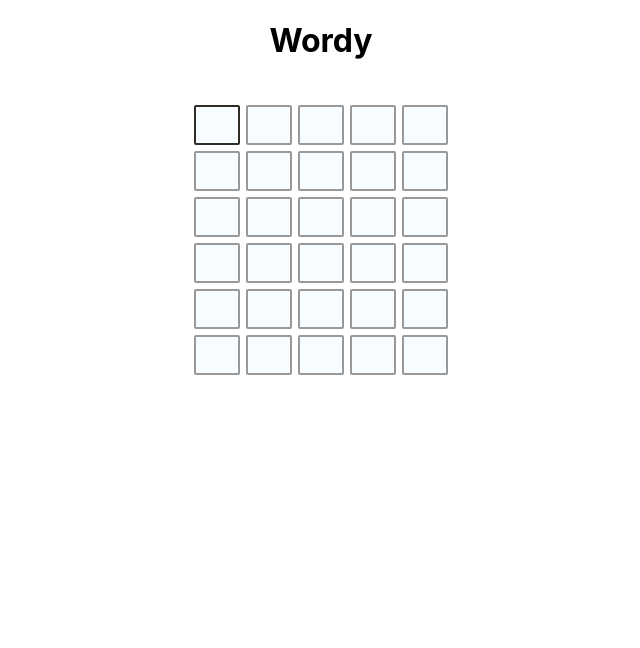
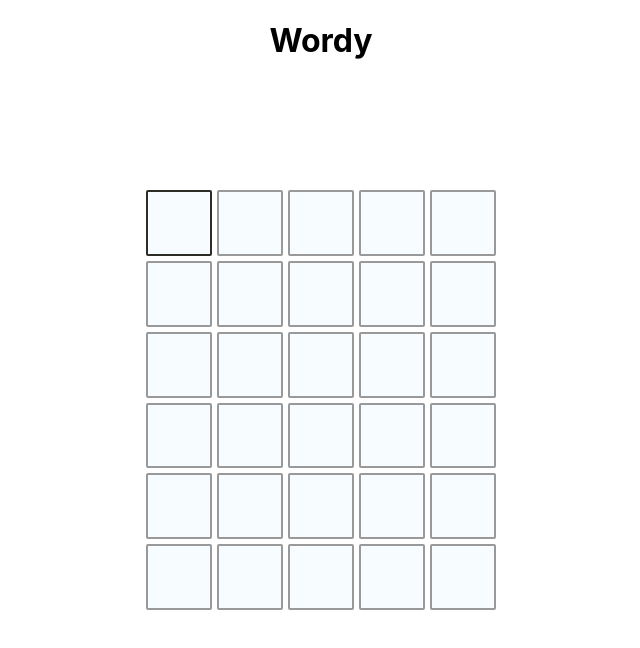
Before and after one commit to bAmrish/Wordy, a React (Create React App) app: page / in a window 1280 px wide. Shown: the top 648 px of the page, without its empty margins (319-959 px from the left). Built offline with nearby package versions, Linux system fonts and the light colour scheme.

Commit message:
Reformatted the code and added message

```diff
--- a/src/App.module.css
+++ b/src/App.module.css
@@ -1,10 +1,15 @@
 .app {
-  min-width: 340px;
+  min-width: 240px;
   max-width: 640px;
-  width: 70vw;
   margin: 0 auto;
+  height: 100vh;
 }
 
 .app-header {
-  text-align: center;
+  position: fixed;
+  top: 0;
+  left: 0;
+  display: inline-flex;
+  justify-content: space-around;
+  width: 100%;
 }
--- a/src/game/Game.jsx
+++ b/src/game/Game.jsx
@@ -3,6 +3,7 @@ import { useEffect, useState } from "react";
 import words from "../assets/words/word-list.json";
 import dictionary from "../assets/words/word-list-comprehensive.json";
 import Board from "./board/Board";
+import Message from "./message/Message";
 
 const initRows = () => {
   const initTiles = () => {
@@ -39,6 +40,7 @@ const getNewWord = () => {
 const word = getNewWord().toUpperCase();
 
 const Game = () => {
+  const [message, setMessage] = useState(null);
   const [answer] = useState(word);
   const [rows, setRows] = useState(initRows());
 
@@ -92,6 +94,7 @@ const Game = () => {
   };
 
   const checkAnswer = () => {
+    setMessage(null);
     const updatedRows = [...rows];
     const currentRowIndex = updatedRows.findIndex(
       (row) => row.status === "CURRENT"
@@ -103,11 +106,13 @@ const Game = () => {
       .join("")
       .toUpperCase();
     if (guess.length !== currentRow.tiles.length) {
+      setMessage({ type: "warn", text: "Need all 5 letters of the word." });
       console.warn("incomplete answer", guess);
       return;
     }
 
     if (dictionary.indexOf(guess.toLowerCase()) === -1) {
+      setMessage({ type: "warn", text: `${guess} is not in dictionary.` });
       console.warn(`${guess} is not in dictionary!`);
       return;
     }
@@ -125,7 +130,7 @@ const Game = () => {
     }
 
     if (guess === answer) {
-      console.info("game won!");
+      setMessage({ type: "success", text: "You Guessed it!" });
       currentRow.status = "EVALUATED";
       for (let i = currentRowIndex + 1; i < updatedRows.length; i++) {
         const row = updatedRows[i];
@@ -133,7 +138,8 @@ const Game = () => {
         row.tiles.forEach((tile) => (tile.status = "DISABLED"));
       }
     } else if (currentRowIndex === updatedRows.length - 1) {
-      console.warn(`game lost! the word was ${answer}`);
+      setMessage({ type: "error", text: `The word was ${answer}` });
+      console.warn(`😞 game lost! the word was ${answer}`);
     } else {
       currentRow.status = "EVALUATED";
       const nextRow = updatedRows[currentRowIndex + 1];
@@ -171,7 +177,10 @@ const Game = () => {
 
   return (
     <div className={classes.game}>
-      <Board rows={rows} />
+      <div className={classes["board-container"]}>
+        {message && <Message message={message} />}
+        <Board rows={rows} />
+      </div>
     </div>
   );
 };
--- a/src/game/Game.module.css
+++ b/src/game/Game.module.css
@@ -1,5 +1,17 @@
 .game {
     display: flex;
+    flex-direction: column;
     margin: 0 auto;
     justify-content: space-around;
+    gap: 20px;
+    width: 100%;
+    height: 100%;
 }
+
+.board-container {
+    display: flex;
+    flex-direction: column;
+    justify-content: center;
+    align-items: center;
+    gap: 20px;
+}
--- a/src/game/board/Board.module.css
+++ b/src/game/board/Board.module.css
@@ -1,13 +1,15 @@
 .board {
-    display: flex;
-    flex-direction: column;
-    border-radius: 10px;
-    padding: 20px
+    display: grid;
+    grid-row-gap: 5px;
+    grid-template-rows: repeat(6, 1fr);
+    width: 350px;
+    height: 420px;
+    margin: 0 auto;
 }
 
-.row {
-    display: flex;
-    flex-direction: row;
-    flex-wrap: nowrap;
-    justify-content: space-between;
+@media (max-width: 360px)  {
+    .board {
+        width: 250px;
+        height: 300px;
+    }
 }
--- /dev/null
+++ b/src/game/message/Message.jsx
@@ -0,0 +1,9 @@
+import classes from "./Message.module.css";
+
+const Message = (props) => {
+  const message = props.message;
+  const messageClass = message && `${classes.message} ${classes[message.type]}`;
+  return <div className={messageClass}>{message.text}</div>;
+};
+
+export default Message;
--- /dev/null
+++ b/src/game/message/Message.module.css
@@ -0,0 +1,23 @@
+.message {
+    display: inline-flex;
+    text-align: center;
+    border: 1px solid #999999;
+    border-radius: 5px;
+    padding: 5px 10px;
+
+}
+
+.message.error {
+    background-color: #f7c1a6;
+    border: 1px solid #f8b390;
+}
+
+.message.warn {
+    background-color: #f7e7a6;
+    border: 2px solid #f9da54;
+}
+
+.message.success {
+    background-color: #a6f7b8;
+    border: 2px solid #62f954;
+}
--- a/src/game/row/Row.module.css
+++ b/src/game/row/Row.module.css
@@ -1,37 +1,6 @@
 .row {
-    display: flex;
-    flex-direction: row;
-    flex-wrap: nowrap;
-    justify-content: space-between;
+    display: grid;
+    grid-template-columns: repeat(5, 1fr);
+    grid-column-gap: 5px;
+    width: 100%;
 }
-
-.tile {
-    font-size: 1.3rem;
-    flex-grow: 1;
-    background-color: #f6fcff;
-    border: 2px solid #999;
-    display: flex;
-    padding: 0.5rem 1rem;
-    height: 20px;
-    width: 10px;
-    justify-content: center;
-    align-items: center;
-    margin: 3px;
-    border-radius: 2px;
-}
-
-.tile.success {
-    background-color: #a6ed64;
-}
-
-.tile.selected {
-    border-color: #2d2d25;
-}
-
-.tile.warn {
-    background-color: #ebba3d;
-}
-
-.tile.incorrect {
-    background-color: #cbd0d0;
-}
--- a/src/game/tile/Tile.module.css
+++ b/src/game/tile/Tile.module.css
@@ -1,15 +1,10 @@
 .tile {
-    font-size: 1.3rem;
-    flex-grow: 1;
     background-color: #f6fcff;
+    font-size: 1.2rem;
     border: 2px solid #999;
-    display: flex;
-    padding: 0.5rem 1rem;
-    height: 20px;
-    width: 10px;
+    display: inline-flex;
     justify-content: center;
     align-items: center;
-    margin: 3px;
     border-radius: 2px;
 }
 
```
